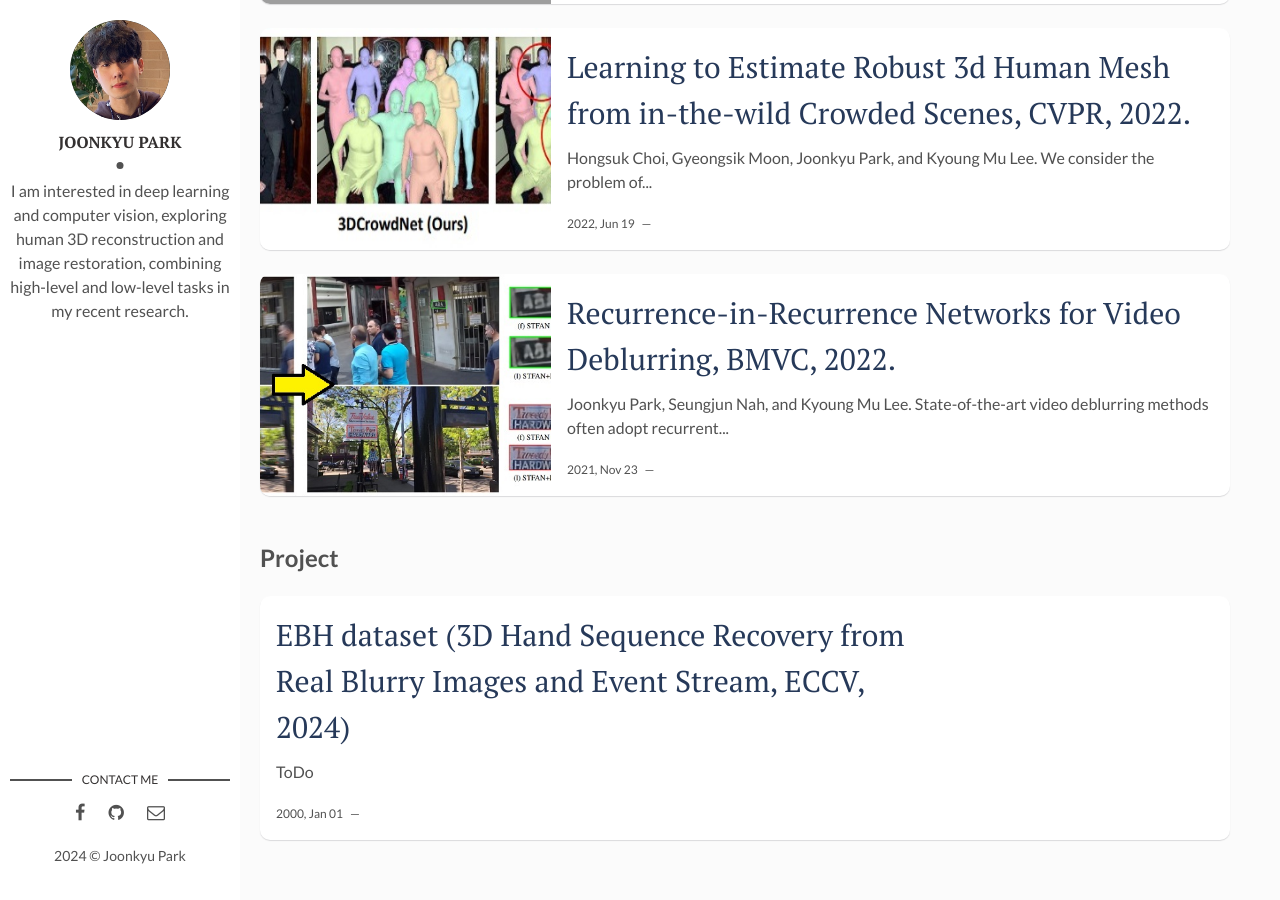
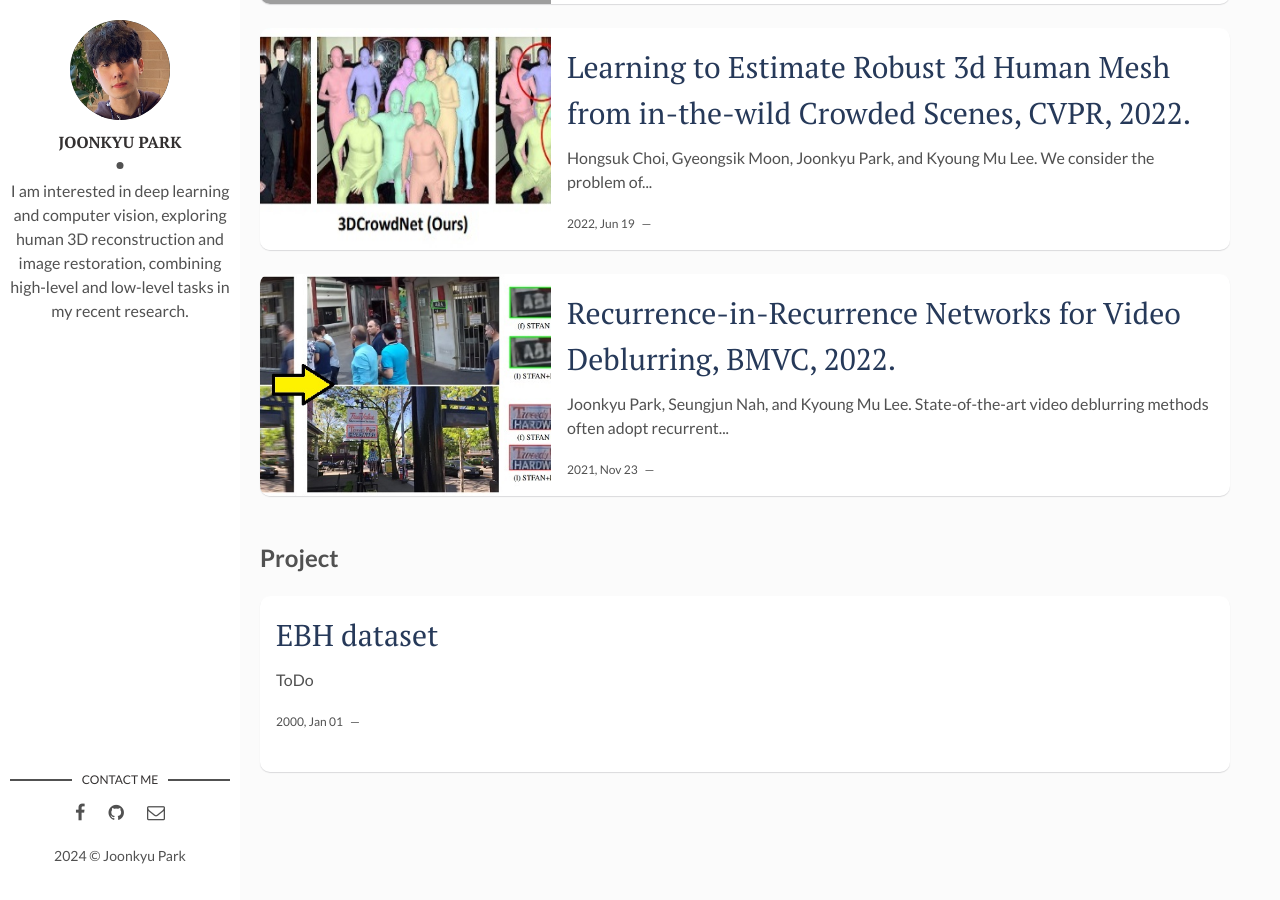
Before and after one commit to jkpark08/jkpark08.github.io, a Jekyll site: the page built from index.html, in a window 1280 px wide and 900 px high, scrolled down 2150 px. Built offline with Jekyll 4.4.1, drawn with Linux system fonts in a browser that asks for light colours; the list of posts is cut into pages by our own code; grey boxes are pictures that could not be loaded.

Commit message:
Update and rename 2024-07-01-ebhdataset.markdown to 2024-07-01-EBH.markdown

```diff
--- a/_posts/2024-07-01-ebhdataset.markdown
+++ b/_posts/2024-07-01-EBH.markdown
@@ -1,6 +1,6 @@
 ---
 layout: post
-title: EBH dataset (3D Hand Sequence Recovery from Real Blurry Images and Event Stream, ECCV, 2024)
+title: EBH dataset
 date: 2000-01-01 13:32:20 +0300
 description: # Add post description (optional)
 img: # Add image post (optional)
```
